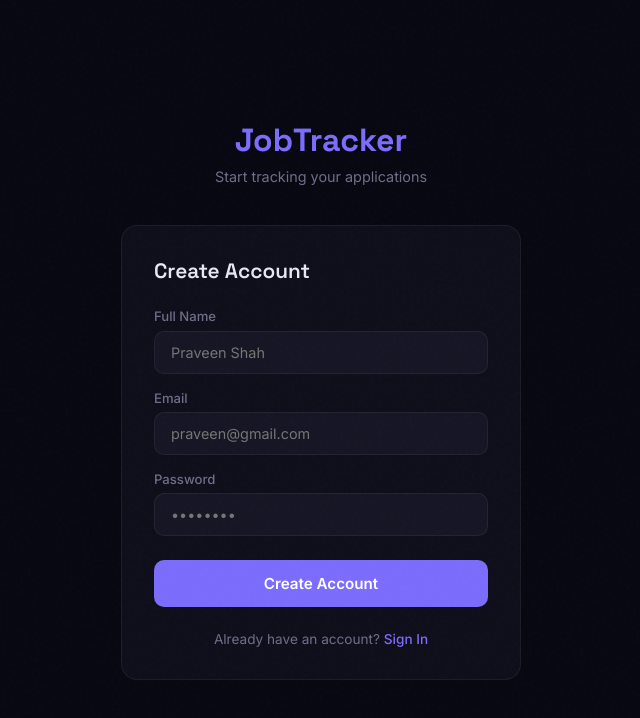
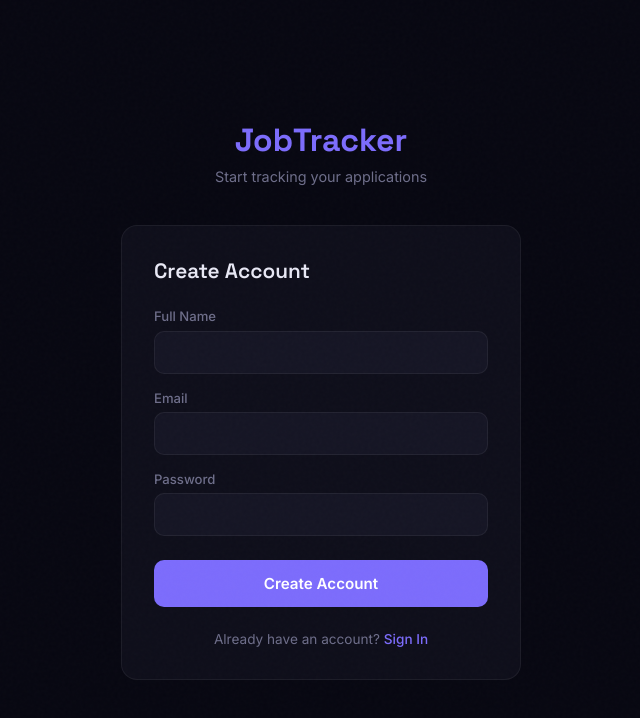
Before and after one commit to praveenshah7/Job-Application-Tracker-, a React (Create React App) app in the folder job-tracker/frontend/: page /register in a window 1280 px wide. Shown: the top 718 px of the page, without its empty margins (319-959 px from the left). Built offline with nearby package versions, Linux system fonts and the light colour scheme; no server answers.

Commit message:
removed  placeholder from  login and register form

```diff
--- a/job-tracker/frontend/src/pages/Login.js
+++ b/job-tracker/frontend/src/pages/Login.js
@@ -36,7 +36,7 @@ export default function Login() {
           <form onSubmit={handleSubmit} style={{ display: 'flex', flexDirection: 'column', gap: '1rem' }}>
             <div>
               <label style={{ display: 'block', fontSize: '.82rem', color: 'var(--muted)', marginBottom: '.4rem', fontWeight: 500 }}>Email</label>
-              <input type="email" placeholder="praveenshah@gmail.com" value={form.email} onChange={e => setForm({ ...form, email: e.target.value })} required
+              <input type="email" placeholder="" value={form.email} onChange={e => setForm({ ...form, email: e.target.value })} required
                 style={{ width: '100%', padding: '.75rem 1rem', background: 'var(--bg3)', border: '1px solid var(--border)', borderRadius: 'var(--radius-sm)', color: 'var(--text)', fontSize: '.9rem', outline: 'none', transition: 'border-color 0.2s' }}
                 onFocus={e => e.target.style.borderColor = 'var(--accent)'}
                 onBlur={e => e.target.style.borderColor = 'var(--border)'}
@@ -44,7 +44,7 @@ export default function Login() {
             </div>
             <div>
               <label style={{ display: 'block', fontSize: '.82rem', color: 'var(--muted)', marginBottom: '.4rem', fontWeight: 500 }}>Password</label>
-              <input type="password" placeholder="••••••••" value={form.password} onChange={e => setForm({ ...form, password: e.target.value })} required
+              <input type="password" placeholder="" value={form.password} onChange={e => setForm({ ...form, password: e.target.value })} required
                 style={{ width: '100%', padding: '.75rem 1rem', background: 'var(--bg3)', border: '1px solid var(--border)', borderRadius: 'var(--radius-sm)', color: 'var(--text)', fontSize: '.9rem', outline: 'none', transition: 'border-color 0.2s' }}
                 onFocus={e => e.target.style.borderColor = 'var(--accent)'}
                 onBlur={e => e.target.style.borderColor = 'var(--border)'}
--- a/job-tracker/frontend/src/pages/Register.js
+++ b/job-tracker/frontend/src/pages/Register.js
@@ -37,9 +37,9 @@ export default function Register() {
 
           <form onSubmit={handleSubmit} style={{ display: 'flex', flexDirection: 'column', gap: '1rem' }}>
             {[
-              { label: 'Full Name', key: 'name', type: 'text', placeholder: 'Praveen Shah' },
-              { label: 'Email', key: 'email', type: 'email', placeholder: 'praveen@gmail.com' },
-              { label: 'Password', key: 'password', type: 'password', placeholder: '••••••••' },
+              { label: 'Full Name', key: 'name', type: 'text', placeholder: '' },
+              { label: 'Email', key: 'email', type: 'email', placeholder: '' },
+              { label: 'Password', key: 'password', type: 'password', placeholder: '' },
             ].map(field => (
               <div key={field.key}>
                 <label style={{ display: 'block', fontSize: '.82rem', color: 'var(--muted)', marginBottom: '.4rem', fontWeight: 500 }}>{field.label}</label>
```
